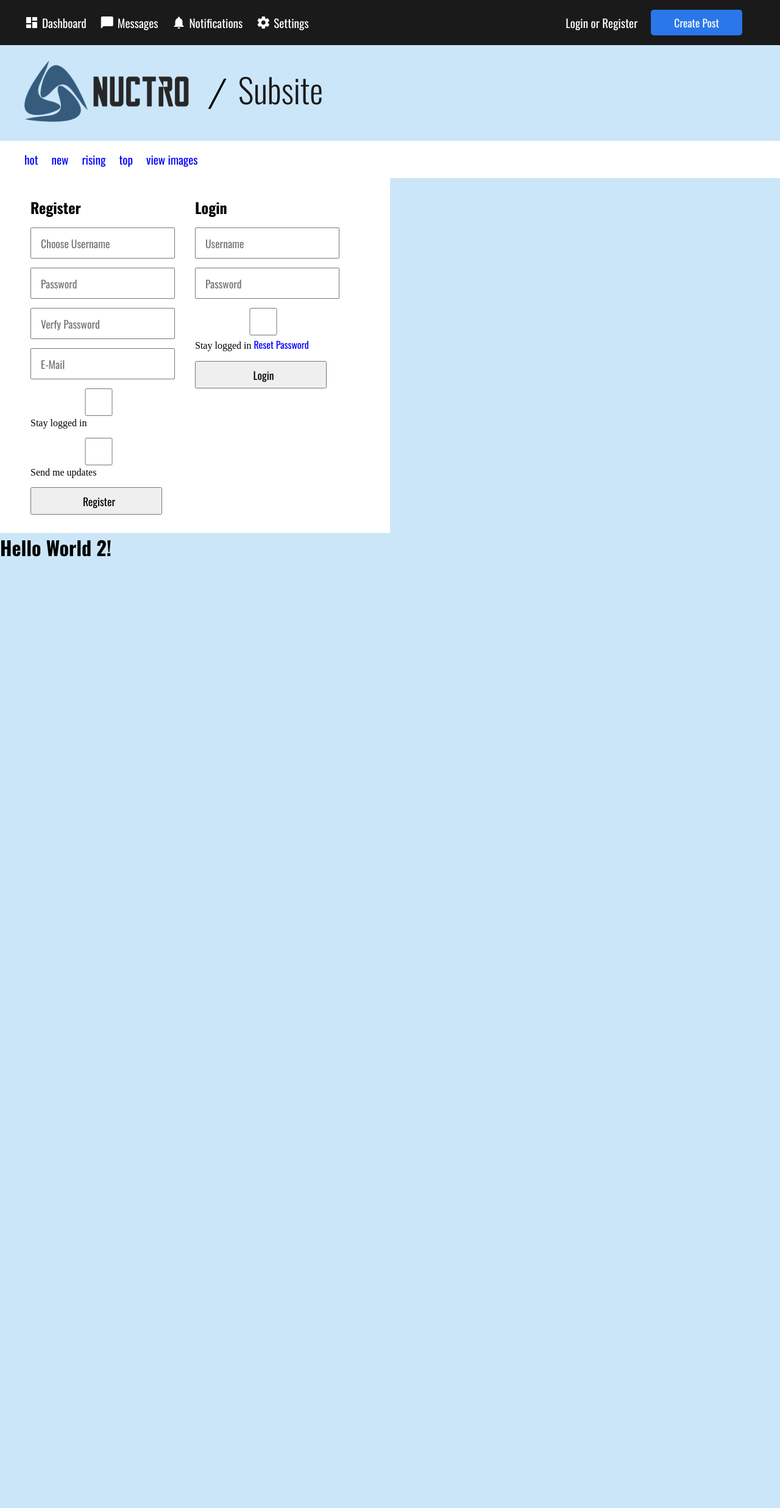
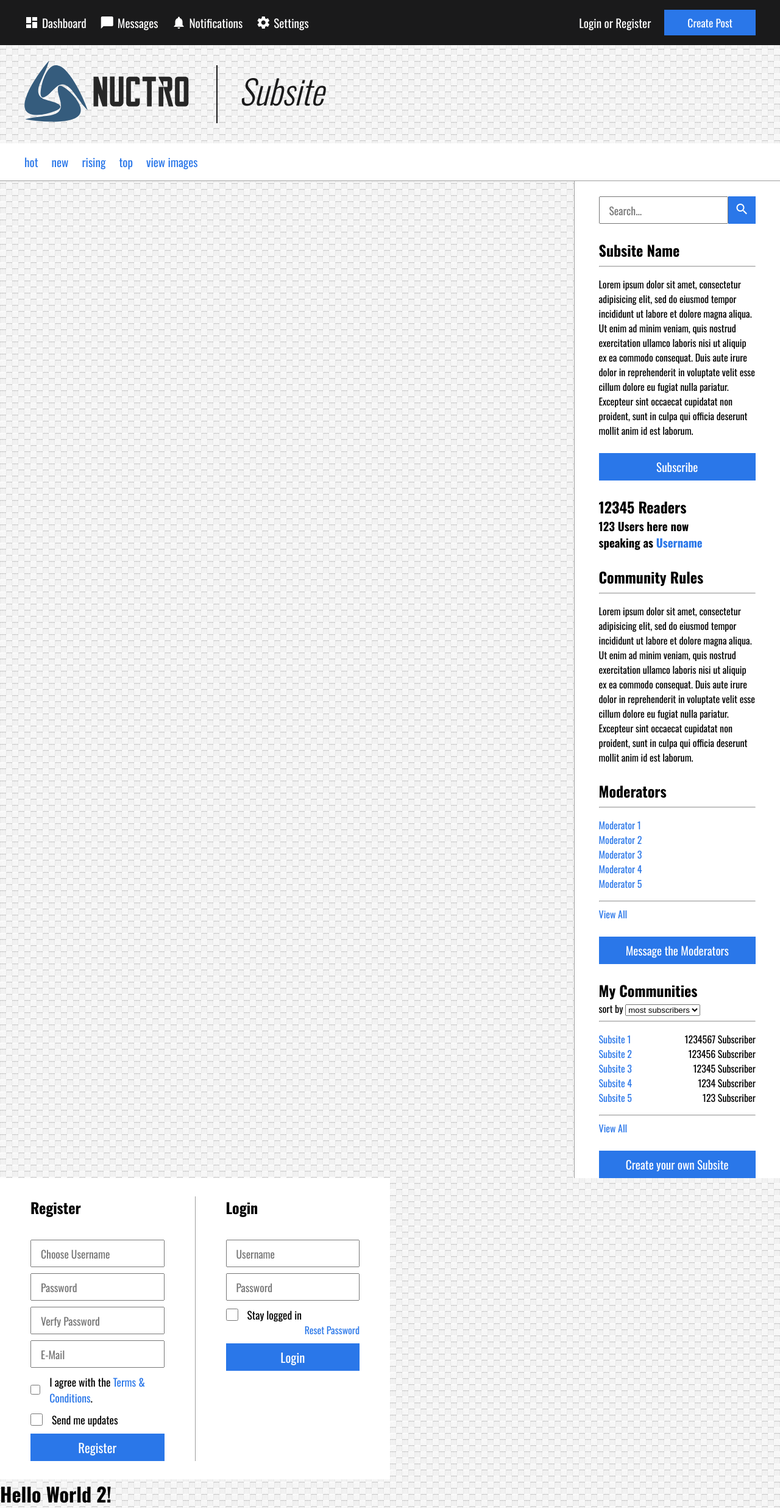
Before and after one commit to PhutureX/nuctro, a PHP site: page / in a window 1280 px wide. Shown: the whole page at 61% size. Before the commit the page ends 913 px from the top, so only its background shows below. Run offline with PHP 8.4, Linux system fonts and the light colour scheme; some libraries are stand-ins or nearby versions.

Commit message:
added sidebar for index/subsites finished login/register form small html/css fixes changed logo to svg added background pattern

```diff
--- a/Website/css/main.css
+++ b/Website/css/main.css
@@ -8,7 +8,9 @@ html{
 body{
   width: 100%;
   margin: 0;
-  background-color: rgb(204, 230, 249)
+  font-family: 'Oswald', sans-serif;
+  background-image: url(../img/background/background.png);
+  background-repeat: repeat;
 }
 
 h1, h2, h3, h4, h5, h6 {
@@ -16,28 +18,65 @@ h1, h2, h3, h4, h5, h6 {
   font-family: 'Oswald', sans-serif;
 }
 
+main{
+  display: flex;
+}
+
 p{
   font-family: 'Oswald', sans-serif;
+  margin-bottom: 0px;
 }
 
 a{
   font-family: 'Oswald', sans-serif;
   text-decoration: none;
-  color: blue;
+  color: rgb(42, 119, 233);
+}
+
+ul{
+  padding: 0px;
 }
 
 button{
+  font-family: 'Oswald', sans-serif;
+  cursor: pointer;
+}
+
+label{
   font-family: 'Oswald', sans-serif;
 }
 
 input{
   font-family: 'Oswald', sans-serif;
+}
+
+input[type="text"], input[type="password"], input[type="email"]{
+  width: 100%;
+  height: 45px;
   font-size: 1.1em;
+  display: block;
+  margin-top: 10px;
   padding-left: 15px;
-  margin-top: 15px;
+  box-sizing: border-box;
+}
+
+input[type="checkbox"]{
+  margin: 0px;
+  height: 20px;
+  width: 20px;
+  cursor: pointer;
+}
+
+input[type="submit"]{
+  width: 100%;
   height: 45px;
-  width: 80%;
-  display: block;
+  margin-top: 10px;
+  padding: 0px;
+  background-color: rgb(42, 119, 233);
+  color: white;
+  border: none;
+  font-size: 1.3em;
+  cursor: pointer;
 }
 
 header{
@@ -63,6 +102,10 @@ header{
   padding-right: 22px;
 }
 
+.main-nav li:last-child{
+  padding-right: 0px;
+}
+
 .main-nav i{
   padding-right: 5px;
 }
@@ -77,7 +120,6 @@ header{
 
 .post-btn{
   border: none;
-  border-radius: 5px;
   padding: 8px 38px;
   font-size: 1.1em;
   color: white;
@@ -100,17 +142,20 @@ header{
 
 .sub-header a{
   color: rgb(26, 26, 27);
+  padding-right: 35px;
 }
 
-.sub-header i{
-  padding: 0px 25px;
-  font-size: 75px;
+.sub-header a:nth-child(2){
+  border-left: solid 2px rgb(26, 26, 27);
+  padding-left: 35px;
 }
+
 
 .sub-header p{
   height: 95px;
   width: 100%;
   font-size: 55px;
+  font-style: italic;
   font-weight: lighter;
   padding: 0px;
   margin: 0px;
@@ -120,6 +165,7 @@ header{
   width: 100%;
   background-color: white;
   display: flex;
+  border-bottom: 1px solid rgb(157, 157, 157);
 }
 
 .sort-nav ul{
@@ -144,15 +190,86 @@ header{
 
 .form-box{
   display: flex;
-  justify-content: space-around;
+  justify-content: center;
   align-items: flex-start;
   padding: 30px 50px;
 }
 
+.form-box h2{
+  margin-bottom: 35px;
+}
+
 .register-col{
   width: 50%;
+  padding-right: 50px;
+  border-right: 1px solid rgb(157, 157, 157);
 }
 
 .login-col{
   width: 50%;
+  padding-left: 50px;
 }
+
+.login-col a{
+  display: block;
+  float: right;
+}
+
+.Checkbox-Container{
+  margin-top: 10px;
+  display: flex;
+  align-items: center;
+}
+
+.Checkbox-Container label{
+  font-size: 1.1em;
+  padding-left: 15px;
+}
+
+#submission{
+  width: 100%;
+}
+
+#sidebar{
+  padding: 0px 40px;
+  width: 350px;
+  background-color: white;
+  border-left: 1px solid rgb(157, 157, 157);
+}
+
+#sidebar h2{
+  margin-top: 25px;
+}
+
+#sidebar form{
+  display: flex;
+  align-items: center;
+}
+
+#sidebar input[type="text"]{
+  margin-top: 25px;
+  width: calc(100% - 45px);
+}
+
+#sidebar button{
+  margin-top: 25px;
+  width: 45px;
+  height: 45px;
+  background-color: rgb(42, 119, 233);
+  color: white;
+  border: 2px solid rgb(42, 119, 233);
+}
+
+#sidebar .sidebar-btn{
+  width: 100%;
+  font-size: 1.2em;
+  margin-top: 25px;
+}
+
+#sidebar li{
+  list-style-type: none;
+}
+
+#sidebar span{
+  float: right;
+}
--- a/Website/index.html
+++ b/Website/index.html
@@ -11,10 +11,10 @@
     <header>
       <nav class="main-nav">
         <ul>
-          <li><a href="#"><i class="material-icons">dashboard</i>Dashboard</a></li>
-          <li><a href="#"><i class="material-icons">chat_bubble</i>Messages</a></li>
+          <li><a href="sites/dashboard.html"><i class="material-icons">dashboard</i>Dashboard</a></li>
+          <li><a href="sites/messages.html"><i class="material-icons">chat_bubble</i>Messages</a></li>
           <li><a href="#"><i class="material-icons">notifications</i>Notifications</a></li>
-          <li><a href="#"><i class="material-icons">settings</i>Settings</a></li>
+          <li><a href="sites/settings.html"><i class="material-icons">settings</i>Settings</a></li>
         </ul>
         <ul>
           <li><a href="#" class="login_popup_open">Login or Register</a></li>
@@ -22,9 +22,9 @@
         </ul>
       </nav>
     </header>
-    <section class="sub-header">
-        <a href="#"><img src="img/logo/logo.png" alt="Logo"></a><i>/</i><a href="#"><p>Subsite</p></a>
-    </section>
+    <div class="sub-header">
+        <h1><a href="index.html"><img src="img/logo/logo.svg" alt="Logo"></a></h1><a href="#"><p>Subsite</p></a>
+    </div>
     <nav class="sort-nav">
       <ul>
         <li><a href="#">hot</a></li>
@@ -34,28 +34,89 @@
         <li><a href="#">view images</a></li>
       </ul>
     </nav>
+    <main>
+      <div id="submission">
+      </div>
+      <div id="sidebar">
+        <form class="" action="index.html" method="post">
+          <input type="text" name="search" placeholder="Search...">
+          <button type="submit">
+            <i class="material-icons">search</i>
+          </button>
+        </form>
+        <h2>Subsite Name</h2>
+        <hr>
+        <p>Lorem ipsum dolor sit amet, consectetur adipisicing elit, sed do eiusmod tempor incididunt ut labore et dolore magna aliqua. Ut enim ad minim veniam, quis nostrud exercitation ullamco laboris nisi ut aliquip ex ea commodo consequat. Duis aute irure dolor in reprehenderit in voluptate velit esse cillum dolore eu fugiat nulla pariatur. Excepteur sint occaecat cupidatat non proident, sunt in culpa qui officia deserunt mollit anim id est laborum.</p>
+        <button type="button" id="subscribe-btn" class="sidebar-btn">Subscribe</button>
+        <h2>12345 Readers</h2>
+        <h3>123 Users here now</h3>
+        <h3>speaking as <a href="#">Username</a></h3>
+        <h2>Community Rules</h2>
+        <hr>
+        <p>Lorem ipsum dolor sit amet, consectetur adipisicing elit, sed do eiusmod tempor incididunt ut labore et dolore magna aliqua. Ut enim ad minim veniam, quis nostrud exercitation ullamco laboris nisi ut aliquip ex ea commodo consequat. Duis aute irure dolor in reprehenderit in voluptate velit esse cillum dolore eu fugiat nulla pariatur. Excepteur sint occaecat cupidatat non proident, sunt in culpa qui officia deserunt mollit anim id est laborum.</p>
+        <h2>Moderators</h2>
+        <hr>
+        <ul>
+          <li><a href="#">Moderator 1</a></li>
+          <li><a href="#">Moderator 2</a></li>
+          <li><a href="#">Moderator 3</a></li>
+          <li><a href="#">Moderator 4</a></li>
+          <li><a href="#">Moderator 5</a></li>
+        </ul>
+        <hr>
+        <a href="#">View All</a>
+        <button type="button" id="mod-msg-btn" class="sidebar-btn">Message the Moderators</button>
+        <h2>My Communities</h2>
+        sort by <select>
+          <option value="">most subscribers</option>
+          <option value="">least subscribers</option>
+          <option value="">most active</option>
+          <option value="">least active</option>
+        </select>
+        <hr>
+        <ul>
+          <li><a href="#">Subsite 1</a><span>1234567 Subscriber</span></li>
+          <li><a href="#">Subsite 2</a><span>123456 Subscriber</span></li>
+          <li><a href="#">Subsite 3</a><span>12345 Subscriber</span></li>
+          <li><a href="#">Subsite 4</a><span>1234 Subscriber</span></li>
+          <li><a href="#">Subsite 5</a><span>123 Subscriber</span></li>
+        </ul>
+        <hr>
+        <a href="#">View All</a>
+        <button type="button" id="create-sub-btn" class="sidebar-btn">Create your own Subsite</button>
+      </div>
+    </main>
     <div id="login_popup">
       <div class="form-box">
         <div class="register-col">
           <h2>Register</h2>
           <form class="" action="index.html" method="post">
-            <input type="text" name="" value="" placeholder="Choose Username">
-            <input type="password" name="" value="" placeholder="Password">
-            <input type="password" name="" value="" placeholder="Verfy Password">
-            <input type="email" name="" value="" placeholder="E-Mail">
-            <input type="checkbox" name="" value="">Stay logged in
-            <input type="checkbox" name="" value="">Send me updates
-            <input type="submit" name="" value="Register">
+            <input type="text" name="RegisterUsername" placeholder="Choose Username">
+            <input type="password" name="RegisterPassword" placeholder="Password">
+            <input type="password" name="RegisterPasswordConfirm" placeholder="Verfy Password">
+            <input type="email" name="RegisterEmail" placeholder="E-Mail">
+            <div class="Checkbox-Container">
+              <input type="checkbox" id="Register-Save-Login">
+              <label for="Register-Save-Login">I agree with the <a href="#">Terms & Conditions</a>.</label>
+            </div>
+            <div class="Checkbox-Container">
+              <input type="checkbox" id="Register-Newsletter">
+              <label for="Register-Newsletter">Send me updates</label>
+            </div>
+            <input type="submit" value="Register">
           </form>
         </div>
         <div class="login-col">
           <h2>Login</h2>
           <form class="" action="index.html" method="post">
-            <input type="text" name="" value="" placeholder="Username">
-            <input type="password" name="" value="" placeholder="Password">
-            <input type="checkbox" name="" value="">Stay logged in
+            <input type="text" placeholder="Username">
+            <input type="password" placeholder="Password">
+            <div class="Checkbox-Container">
+              <input type="checkbox" id="Login-Save-Login">
+              <label for="Login-Save-Login">Stay logged in</label>
+            </div>
             <a href="#">Reset Password</a>
-            <input type="submit" name="" value="Login">
+            <input type="submit" value="Login">
           </form>
         </div>
       </div>
```
Also changed, not shown: Website/img/background/background.png (added), Website/img/logo/logo.png (deleted), Website/img/logo/logo.svg (added).
